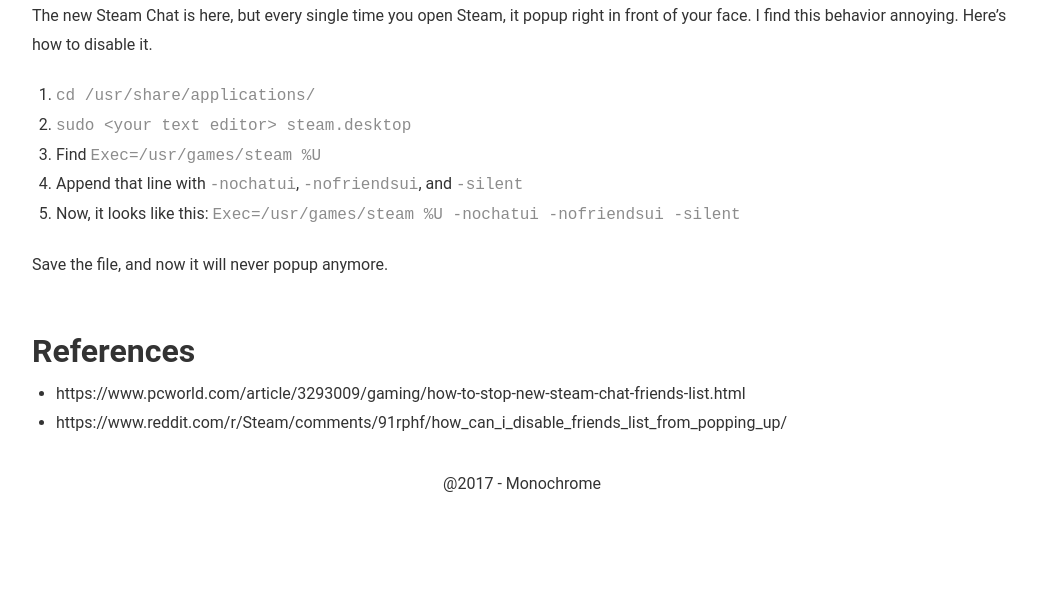
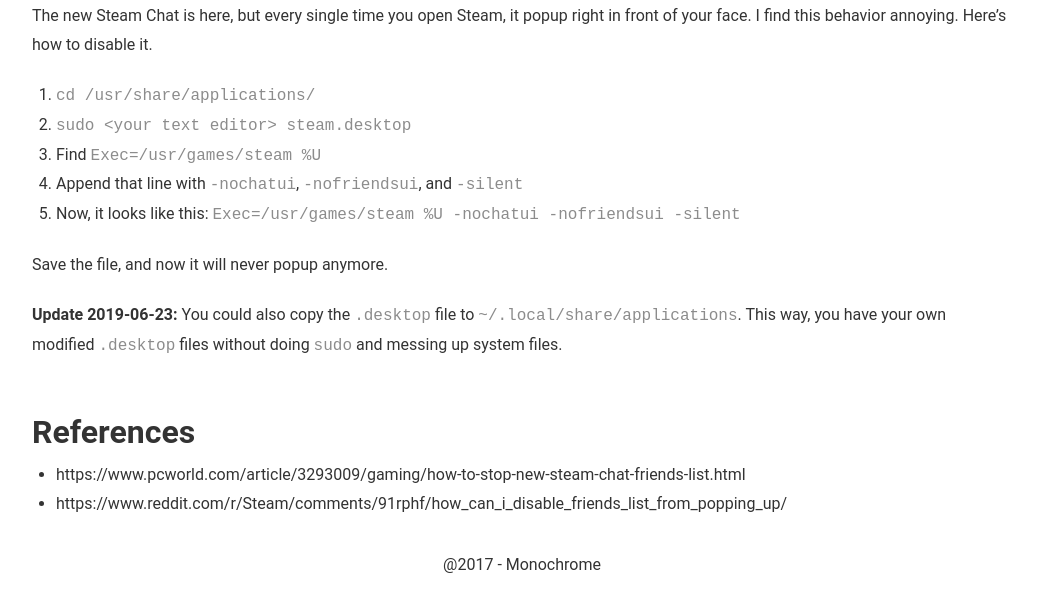
Before and after one commit to AffanIndo/AffanIndo.github.io, a Jekyll site: the page built from _posts/2018-10-12-disable-steam-friends-chat-popup.md, in a window 1280 px wide, cut to the strip 255-867 px from the top of the page. Shown: the whole strip, without its empty margins (118-1155 px from the left). Built offline with Jekyll 4.4.1, drawn with Linux system fonts in a browser that asks for light colours.

Commit message:
Update articles that include /usr/share/applications/

```diff
--- a/_posts/2018-10-12-disable-steam-friends-chat-popup.md
+++ b/_posts/2018-10-12-disable-steam-friends-chat-popup.md
@@ -14,6 +14,8 @@
 
 Save the file, and now it will never popup anymore.
 
+**Update 2019-06-23:** You could also copy the `.desktop` file to `~/.local/share/applications`. This way, you have your own modified `.desktop` files without doing `sudo` and messing up system files.
+
 ## References
 
 * https://www.pcworld.com/article/3293009/gaming/how-to-stop-new-steam-chat-friends-list.html
```
Also changed, not shown: _posts/2017-12-20-hybrid-gpu.md (+2 -0 lines), _posts/2018-01-06-appimage-desktop.md (+2 -0 lines), _posts/2019-06-23-how-to-change-application-icon-in-linux.md (renamed from _posts/2017-10-12-change-icon.md, +4 -2 lines).
